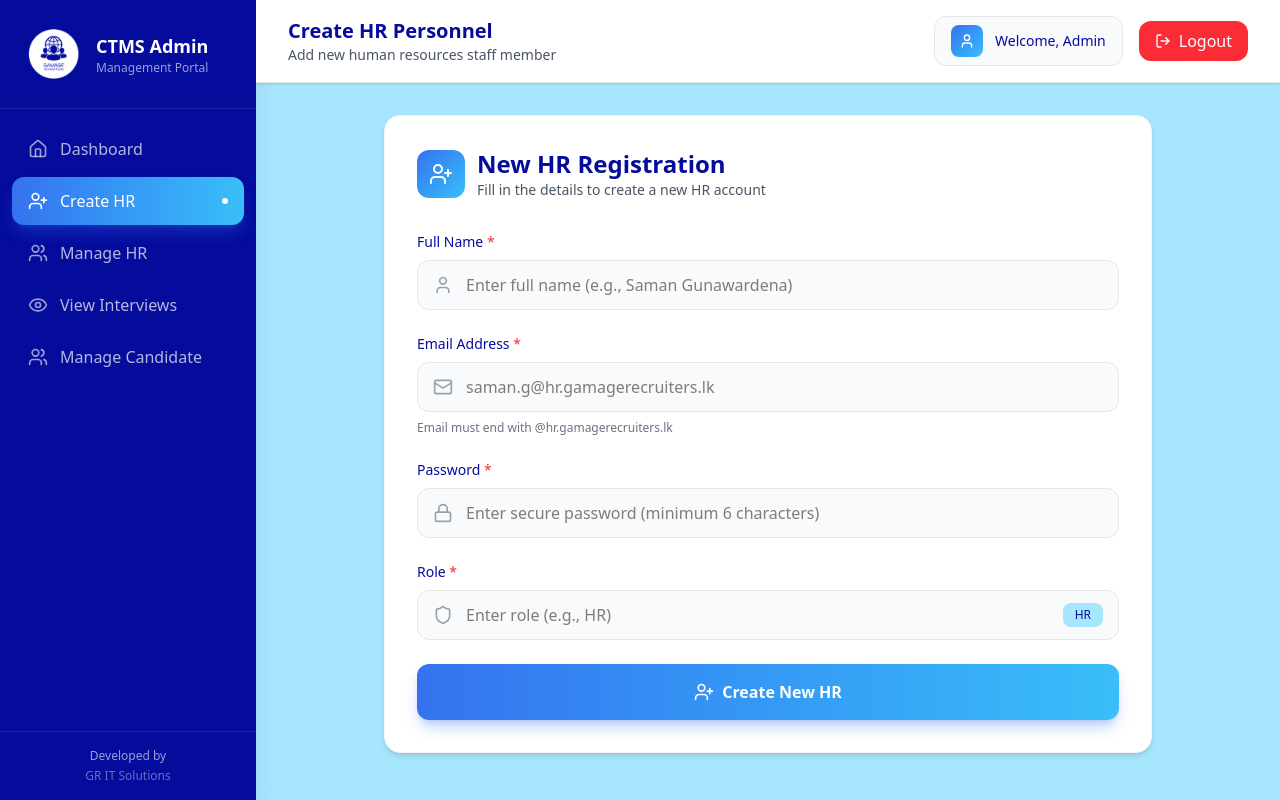
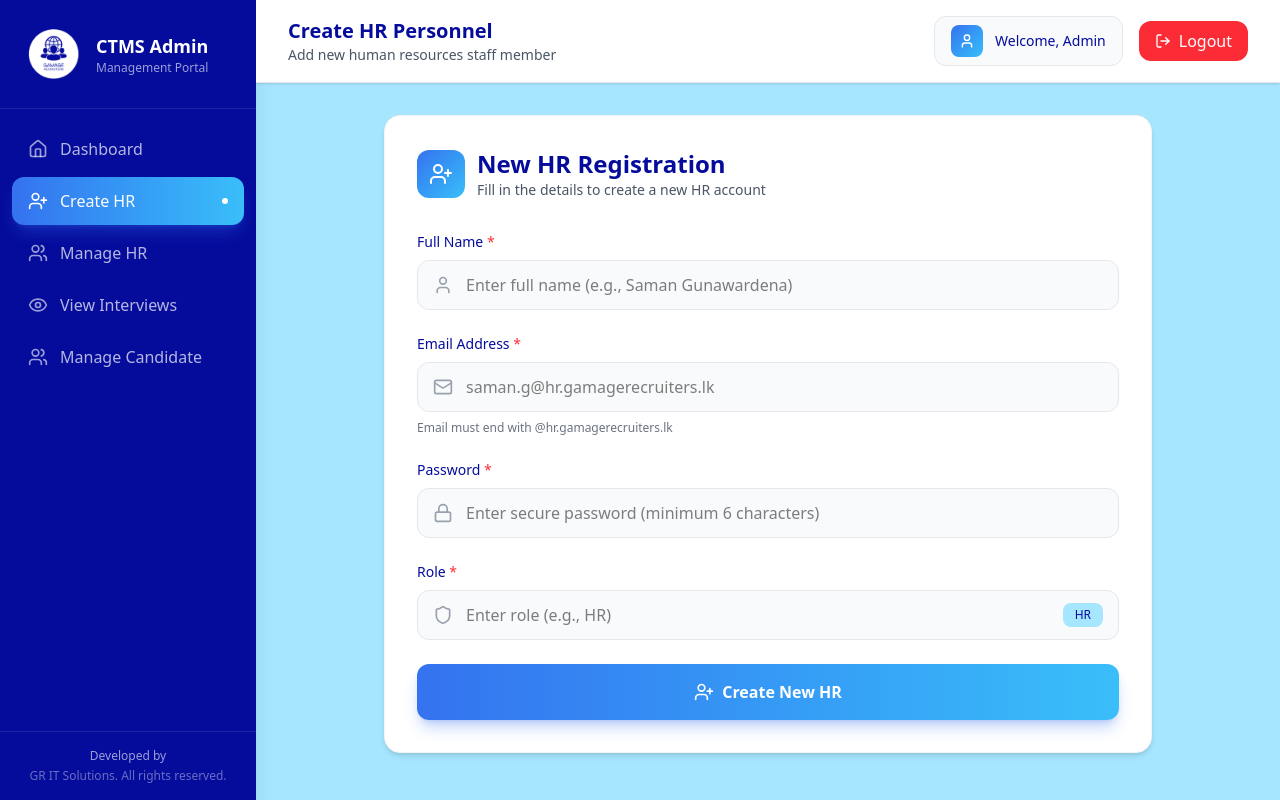
Before and after one commit to RansaraNS/CTMS-Frontend, a React (Vite) app in the folder frontend/: page /admin/create-hr in a window 1280 px wide. Built offline with nearby package versions, Linux system fonts and the light colour scheme; no server answers; sample sign-in values are in the browser's storage.

Commit message:
fix: update footer text in AdminSidebar component to include copyright notice

```diff
--- a/frontend/src/components/AdminSidebar.jsx
+++ b/frontend/src/components/AdminSidebar.jsx
@@ -84,7 +84,7 @@
       <div className="px-6 py-4 border-t border-white/10">
         <div className="text-center">
           <p className="text-xs font-medium text-white/60">Developed by</p>
-          <p className="text-xs text-white/40 mt-1">GR IT Solutions</p>
+          <p className="text-xs text-white/40 mt-1">GR IT Solutions. All rights reserved.</p>
         </div>
       </div>
     </div>
```
